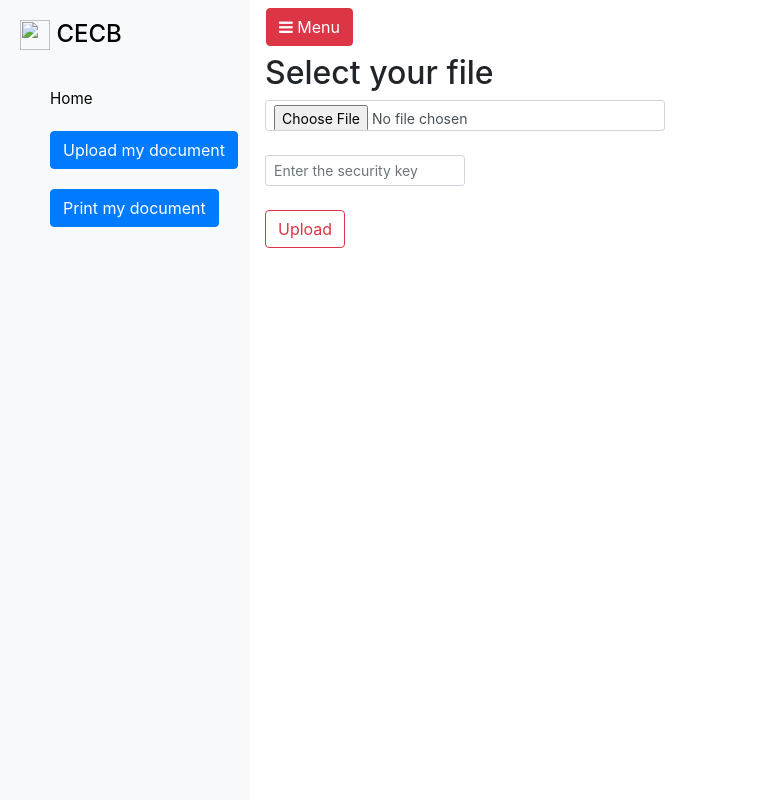
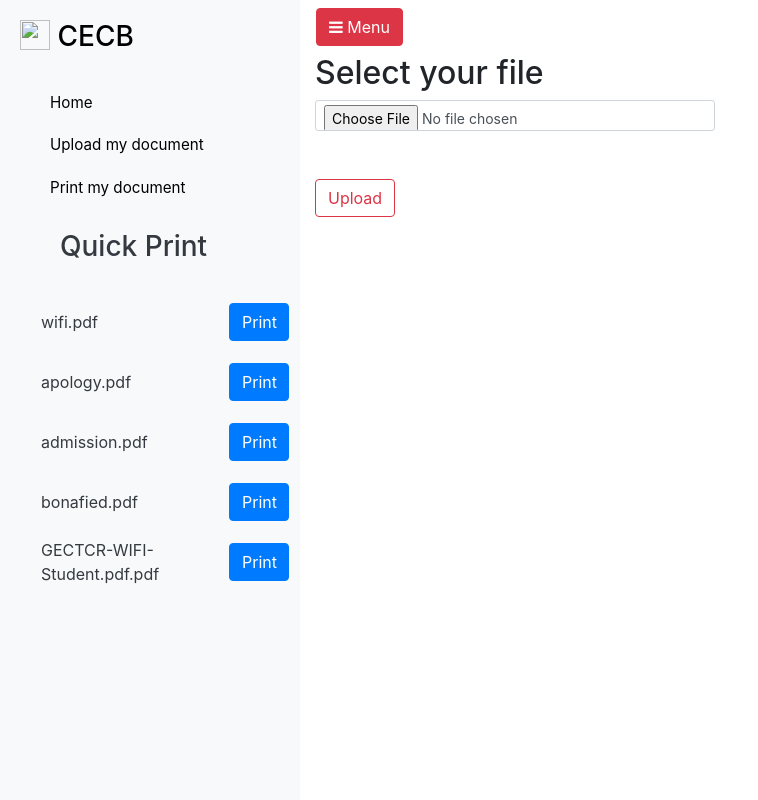
Before and after one commit to Azhar-k/cecbfinal, a Flask app: page /uploadDocView in a window 1280 px wide. Shown: the whole page, without its empty margins (0-758 px from the left). Run offline with Flask 2, Linux system fonts and the light colour scheme; data comes from the database, SQL or seed files in the repository; data that the repository does not hold is empty; some libraries are stand-ins or nearby versions.

Commit message:
quick print

```diff
--- a/app/dbconnect.py
+++ b/app/dbconnect.py
@@ -41,7 +41,7 @@ def getUniqueId():
 		if uniqueId not in idList:
 			return uniqueId
 
-def addDoc(name,path,key):
+def addDoc(name,path):
 	"""connection = pymysql.connect(
     host='localhost',
     user='root',
@@ -108,7 +108,7 @@ def checkDocId(doc_id):
 	return temprec
 
 
-def getDocs():
+def getForms():
 	"""connection = pymysql.connect(
     host='localhost',
     user='root',
@@ -121,11 +121,11 @@ def getDocs():
     password='c49f1880',
     db='heroku_8e6c81ecf6d2f59',
 	)
-	docList=[]
+	formList=[]
 
 	try:
 		with connection.cursor() as cursor:
-			sql = "SELECT name,unique_id FROM user_documents"
+			sql = "SELECT name FROM forms"
 			try:
 				cursor.execute(sql)
 				result = cursor.fetchall()
@@ -134,8 +134,8 @@ def getDocs():
 				for row in result:
 					temprec={}
 					temprec['name']=str(row[0])
-					temprec['security_key']=str(row[1])
-					docList.append(temprec)
+
+					formList.append(temprec)
 
 			except Exception as e:
 				#print("Oops! Something wrong")
@@ -143,10 +143,8 @@ def getDocs():
 		connection.commit()
 	finally:
 		connection.close()
-	recStr=str(docList)
+	recStr=str(formList)
 	recStr=recStr.replace("\'", "\"")
-	#recStr=recStr[0:len(recStr)-1]
-	print(recStr)
 	return recStr
 
 def getFacultyDetails(department):
@@ -263,5 +261,5 @@ def getYears():
 #getYears()
 #getFacultyDetails("CSE")
 #addDoc('mydoc.pdf','myDoc.pdf','123')
-#getDocs();
+#getForms();
 #print(getUniqueId())
--- a/app/main.py
+++ b/app/main.py
@@ -28,7 +28,9 @@ app.config['SEND_FILE_MAX_AGE_DEFAULT'] = 0
 def index():
     #if(is_connected()==False):
     #    return "<b>check your internet connection..</b>"
-    return render_template('index.html')
+    formList=dbconnect.getForms();
+    formList=json.loads(formList)
+    return render_template('index.html',formList=formList)
 
 # run Flask app
 if __name__ == "__main__":
@@ -36,18 +38,22 @@ if __name__ == "__main__":
 
 @app.route('/uploadDocView')
 def uploadDocView():
-	return render_template('uploadDocInterface.html')
+	formList=dbconnect.getForms();
+	formList=json.loads(formList)
+	return render_template('uploadDocInterface.html',formList=formList)
 
 @app.route('/printDocView')
 def printDocView():
-	return render_template('printDocInterface.html')
+	formList=dbconnect.getForms();
+	formList=json.loads(formList)
+	return render_template('printDocInterface.html',formList=formList)
 
 @app.route('/processPayment',methods=['GET'])
 def processPayment():
-    amount=request.args.get('myparam1')
+    amount=request.args.get('amount')
     formName=request.args.get('formName')
 
-    return render_template('paymentInterface.html',p1=amount,p2=formName)
+    return render_template('paymentInterface.html',amount=amount,form_name=formName)
 
 
 @app.route('/openPdf',methods=['GET'])
@@ -64,7 +70,6 @@ def openPdf():
 def checkDocId():
 	doc_id=request.form['doc_id']
 	reply=dbconnect.checkDocId(doc_id)
-	print(reply)
 	return jsonify(reply)
 
 
@@ -73,14 +78,14 @@ def saveDoc():
     if 'myFile' not in request.files:
         return jsonify({"message":"File not reached"})
     file = request.files['myFile']
-    security_key=request.form['security_key']
+    #security_key=request.form['security_key']
 
     if file.filename == '':
         return jsonify({"message":"File not selected"})
     if request.method == 'POST':
         f = request.files['myFile']
         f.save(os.path.join(UPLOAD_FOLDER, f.filename))
-        status=dbconnect.addDoc(f.filename,f.filename,security_key)
+        status=dbconnect.addDoc(f.filename,f.filename)
         response_text = { "message":  f.filename , "status":status['status'],"unique_id":status['unique_id']}
         return jsonify(response_text)
 
--- a/app/static/custom.js
+++ b/app/static/custom.js
@@ -116,7 +116,7 @@ function submit_message(message)
                     </div> `)
 
 
-                    popup('/processPayment?myparam1=2&formName='+formName+'&path=forms','Payment',700,400);
+                    popup('/processPayment?amount=1&formName='+formName+'&path=forms','Payment',700,400);
                 }
                 else if (data.message[0][0].type=="notFound")
                 {
@@ -142,7 +142,11 @@ function submit_message(message)
 
 
 }
-
+function quickPrint(name) {
+    console.log(name);
+    name=name+".pdf";
+    popup('/processPayment?amount=1&formName='+name+'&path=forms','Payment',700,400);
+}
 $('#voiceButton').click(function(){
         $('#chat-window').append(`
             <div class="" id="bannerId">
--- a/app/static/style.css
+++ b/app/static/style.css
@@ -45,8 +45,8 @@
   list-style: none;
 }
 #sidebar {
-    min-width: 250px;
-    max-width: 250px;
+    min-width: 300px;
+    max-width: 300px;
     height: 100vh;
     background: #f8f9fa;
     color: #000;
--- a/app/templates/TestprintDocInterface.html
+++ b/app/templates/TestprintDocInterface.html
@@ -72,7 +72,7 @@
         const DocName=$('#docName').html();
         //
     	$('#inputKey').val();
-    	popup('/processPayment?myparam1=2&formName='+DocName+'&path=user_documents','Payment',700,400);
+    	popup('/processPayment?amount=1&formName='+DocName+'&path=user_documents','Payment',700,400);
 
     });
  	function popup(url, title, width, height) {
--- a/app/templates/index.html
+++ b/app/templates/index.html
@@ -29,29 +29,46 @@
           <!--navigation bar-->
           <nav id="sidebar"   >
             <div class="sidebar-header">
-              <h4>
+              <h3>
                 <img src="" width="30" height="30" class="d-inline-block align-top" alt="">
                   CECB
-              </h4>
+              </h3>
             </div>
             <ul class="text-dark">
-                <li><a href="{{url_for('index')}}">Home</a></li>
-                <li id="uploadId">
-                  <a href="{{url_for('uploadDocView')}}">
-                    <button id="uploadDoc" class='btn btn-primary'>
-                      Upload my document
-                    </button>
+                <li class="nav-item"><a class="nav-link" href="{{url_for('index')}}">Home</a></li>
+                <li class="nav-item" id="uploadId">
+                  <a id="uploadDoc" class="nav-link" href="{{url_for('uploadDocView')}}">
+
+                    Upload my document
+
                   </a>
                 </li>
 
-                <li id="printId">
-                  <a href="{{url_for('printDocView')}}">
-                    <button id="printDoc" class='btn btn-primary '>
+                <li id="printId" class="nav-item">
+                  <a id="printDoc" class="nav-link" href="{{url_for('printDocView')}}">
+
                       Print my document
-                    </button>
+
                   </a>
 
                 </li>
+                <li><h3 class="sidebar-header" id="qp">Quick Print<h3> </li>
+                <li class="nav-item">
+                  <table>
+                    <tbody>
+                      {% for form in formList %}
+                      <tr>
+                        <td>{{form.name}}.pdf</td>
+                        <td><a class="nav-link" href="#"><button onclick="quickPrint('{{form.name}}')" style="width: 60px;" class=" btn btn-normal btn-primary">Print</button></a></td>
+
+                      </tr>
+                      {% endfor %}
+                    </tbody>
+                  </table>
+
+                </li>
+
+
             </ul>
           </nav>
 
--- a/app/templates/paymentInterface.html
+++ b/app/templates/paymentInterface.html
@@ -5,8 +5,8 @@
 </head>
 <body>
 	<h1>Choose Your Payment Method</h1>
-	<p>Requested Form :</p><p id='fname'>{{p2}}</p><p> form</p>
-	<p>Pay rs {{p1}}</p>
+	<p>Requested Document :</p><p id='fname'>{{form_name}}</p><p> form</p>
+	<p>Pay rs {{amount}}</p>
 	<div id="payment-container">
 		 <form id="popupForm">
 		 	<input type="text" name="amount">
--- a/app/templates/printDocInterface.html
+++ b/app/templates/printDocInterface.html
@@ -78,7 +78,7 @@
 	                `)
     			$('#inputKey').val();
     			DocName=response.name;
-    			popup('/processPayment?myparam1=2&formName='+DocName+'&path=user_documents','Payment',700,400);
+    			popup('/processPayment?amount=1&formName='+DocName+'&path=user_documents','Payment',700,400);
     			}
     			else{
 
--- a/app/templates/uploadDocInterface.html
+++ b/app/templates/uploadDocInterface.html
@@ -10,7 +10,6 @@
          <form id='myform' enctype="multipart/form-data" method="post" >
             <h2>Select your file</h2>
             <input type="file" style="width: 400px; background-color: white" class="form-control-sm form-control" id="fileUpload" /><br>
-            <input type="text" class="form-control form-control-sm" style="width: 200px" id="security_key" placeholder="Enter the security key" />
             <br>
             <input class="btn btn-outline-danger" type="button" value="Upload" id="uploadFile">
          </form>
@@ -37,9 +36,8 @@
 
             var fd = new FormData();
             var files = $('#fileUpload')[0].files[0];
-            var security_key=$('#security_key').val();
+
             fd.append('myFile',files);
-            fd.append('security_key',security_key);
 
             $.ajax({
             url: 'saveDoc',
@@ -58,7 +56,7 @@
               </div>
               `);
                console.log(response.unique_id)
-               $('#security_key').val("");
+
 
             },
             error:function(response){
@@ -70,7 +68,7 @@
               </div>
               `);
                console.log(response)
-               $('#security_key').val("");
+
             },
           });
 
```
Also changed, not shown: 3 other files.
